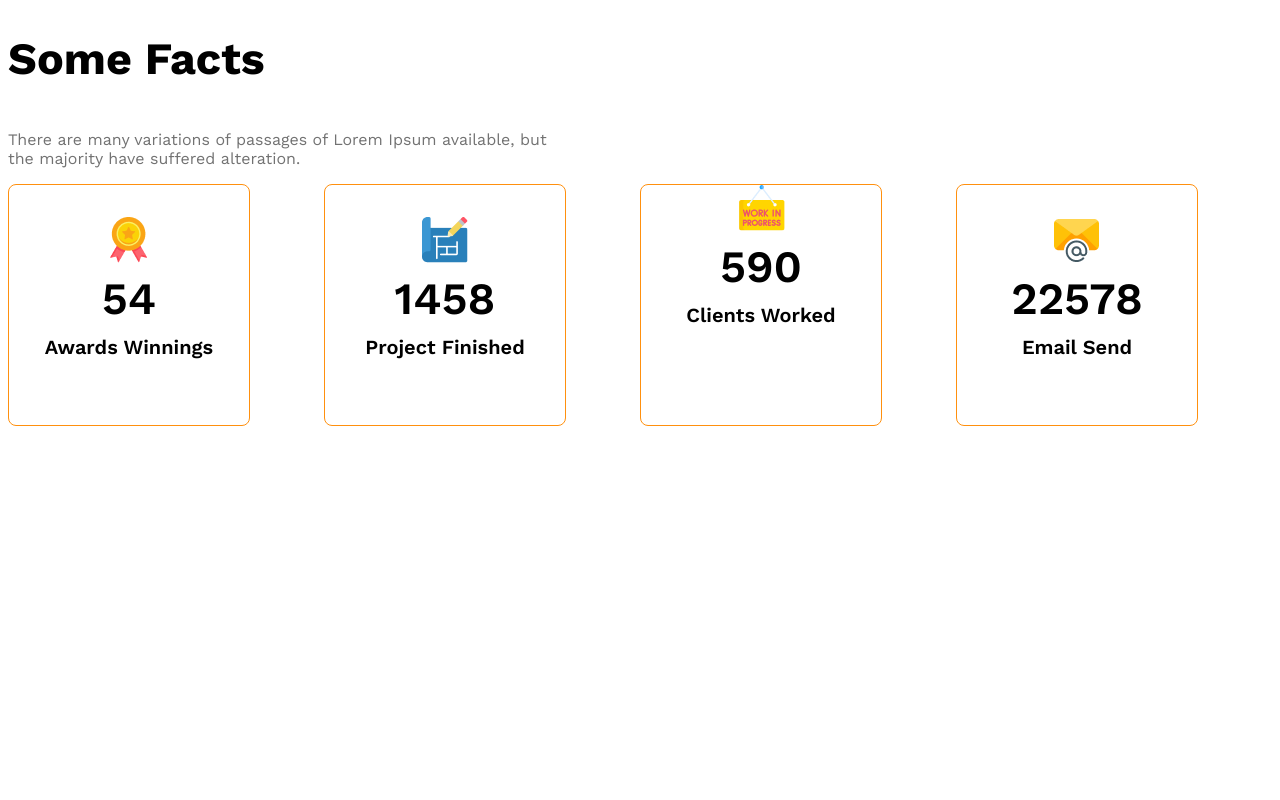
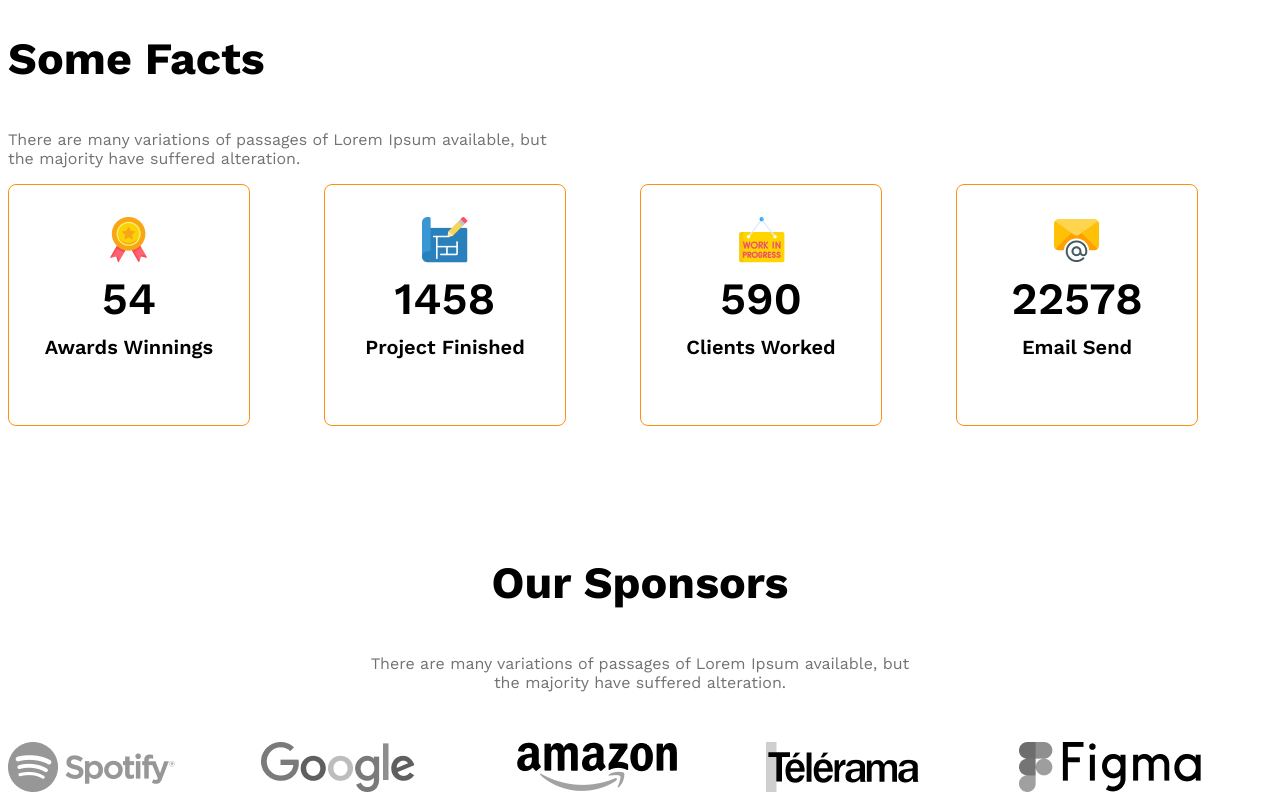
Before and after one commit to kamrolhasantanbir123/g3-architects-website, a plain HTML site: page index.html in a window 1280 px wide. Shown: the part 2120-2920 px from the top of the page. Before the commit the page ends 2676 px from the top, so only its background shows below. Drawn offline with nearby package versions, Linux system fonts and the light colour scheme.

Commit message:
added sponsor section and made in responsive

```diff
--- a/index.html
+++ b/index.html
@@ -63,7 +63,7 @@
                     <h5 class="fact-name">Project Finished</h5>
                     </div>
                 </div>
-                <div class="fact-card">
+                <div class="fact-card display-flex">
                     <div>
                         <img src="images/icons/customers.png" alt="" class="fact-icon">
                         <h4 class="fact-number">590</h4>
@@ -81,7 +81,19 @@
         </section>
 
         <!--some facts  -->
-        <section class="some-facts"></section>
+        <section class="our-sponsors">
+            <div class="sponsor-info">
+                <h3 class="section-title">Our Sponsors</h3>
+                <p class="text-light-gray">There are many variations of passages of Lorem Ipsum available, but the majority have suffered alteration.</p>
+            </div>
+            <div class="sponsor-companies">
+                <img src="images/sponsors/spotify.png" alt="">
+                <img src="images/sponsors/google.png" alt="">
+                <img src="images/sponsors/amazon.png" alt="">
+                <img src="images/sponsors/telerama.png" alt="">
+                <img src="images/sponsors/figma.png" alt="">
+            </div>
+        </section>
     </main>
     <footer></footer>
 </body>
--- a/style/architects.css
+++ b/style/architects.css
@@ -107,6 +107,14 @@ main >section{
     max-width: 530px;
 }
 
+/* sponsor related styles */
+.sponsor-info{
+    max-width: 540px;
+    margin: 50px auto;
+    text-align: center;
+
+}
+
 #quick-list{
     font-weight: 500;
 }
@@ -150,13 +158,24 @@ main >section{
         flex-direction: column;
     }
 
-    .team-img-container{
-        grid-template-columns: repeat(1, 1fr);
+    .team-img-container, .facts-container{
+        grid-template-columns: fr;
+    }
+    .facts-container{
+        justify-items: center;
+        gap: 24px;
     }
 
     .our-features{
         margin-left: 20px;
     }
+}
+.sponsor-companies{
+    display: grid;
+    grid-template-columns: repeat(5, 1fr);
+}
+.sponsor-companies img{
+    filter: grayscale(100%);
 }
 
 /* medium size device */
```
